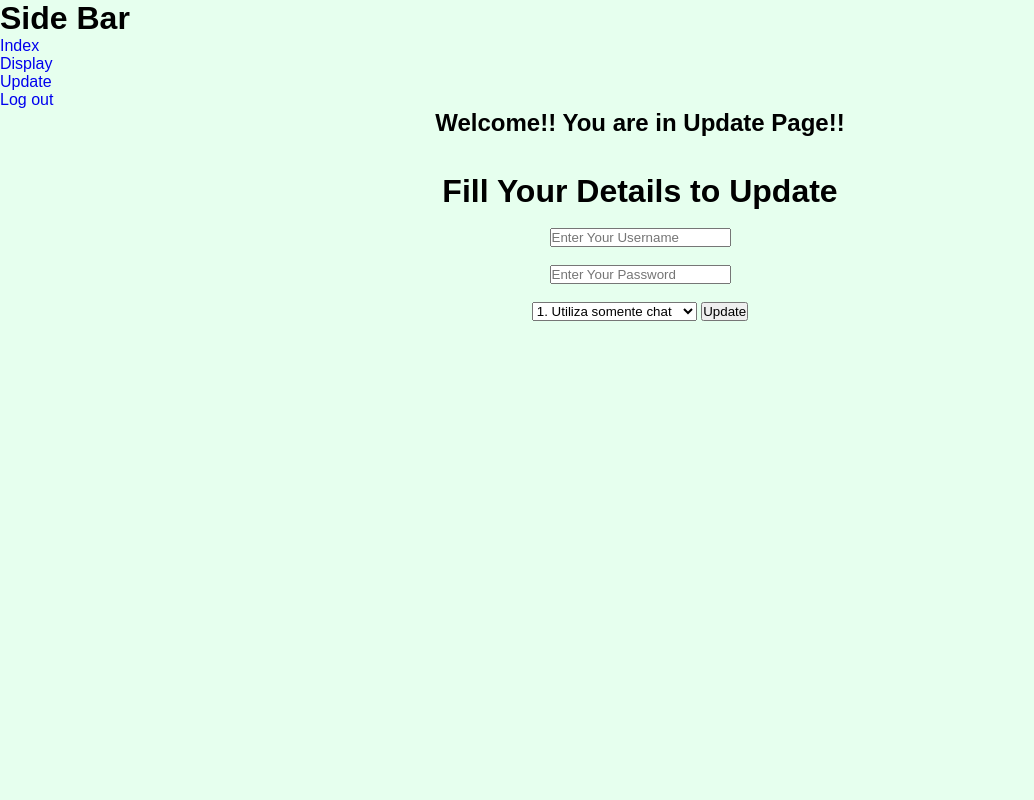
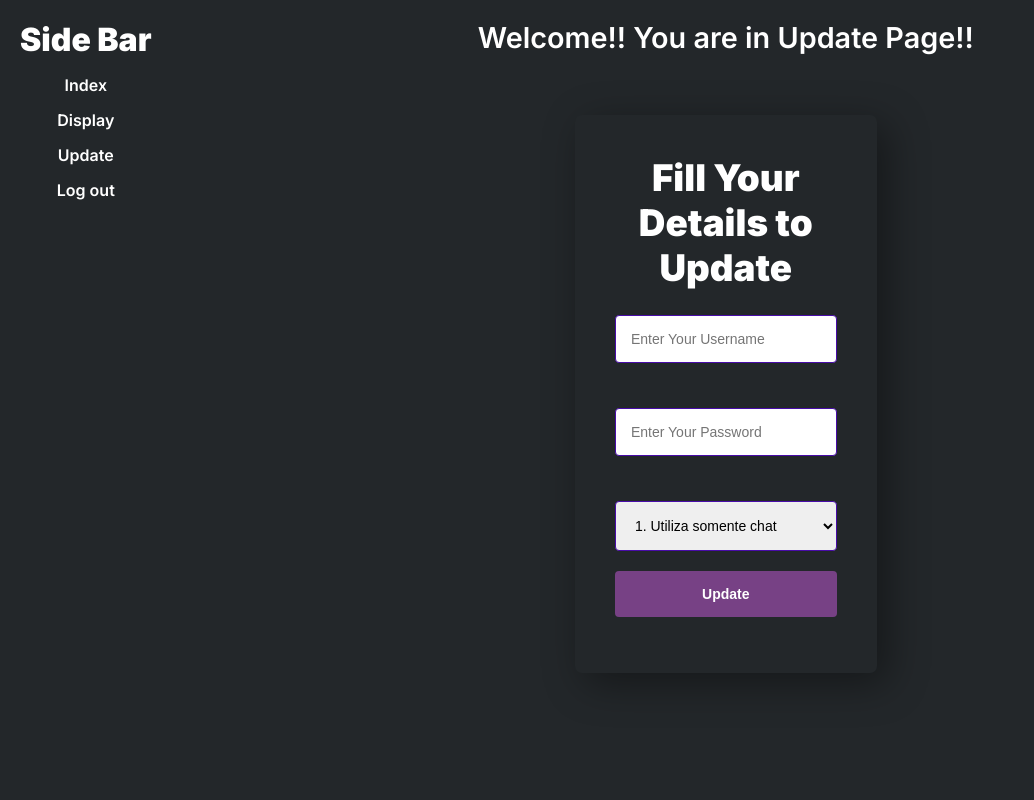
Before and after one commit to rabelzx/FRC-FGA-2023-2, a Flask app: page /update in a window 1280 px wide. Shown: the whole page, without its empty margins (0-1034 px from the left). Run offline with Flask 3, Linux system fonts and the light colour scheme; the visitor is signed in with stand-in values (Sample User, id 1); some libraries are stand-ins or nearby versions.

Commit message:
estiliza páginas

```diff
--- /dev/null
+++ b/static/lo/re/update.css
@@ -0,0 +1,126 @@
+@import url('https://fonts.googleapis.com/css2?family=Inter:wght@100;200;300;400;500;600;700;800;900&display=swap');
+
+body {
+    font-family: 'Inter', sans-serif;
+    margin: 0;
+    padding: 0;
+    color: white;
+}
+
+.one {
+    display: flex;
+    background-color: #23272a;
+    height: 100vh;
+}
+
+.two {
+    background-color: #23272a;
+    padding: 20px;
+    color: #fff;
+    text-align: center;
+}
+
+.two h1 {
+    font-weight: 900;
+    font-size: 2em;
+    margin: 0;
+}
+
+ul {
+    list-style-type: none;
+    padding: 0;
+}
+
+ul li {
+    margin-bottom: 15px;
+}
+
+ul li a {
+    text-decoration: none;
+    color: #fff;
+    font-weight: 600;
+    font-size: 16px;
+    transition: color linear 160ms;
+}
+
+ul li a:hover {
+    color: #58035e;
+}
+
+.content {
+    flex-grow: 1;
+}
+
+.topbar {
+    background-color: #23272a;
+    padding: 20px;
+    color: #fff;
+}
+
+.topbar h2 {
+    font-weight: 600;
+    font-size: 1.8em;
+    margin: 0;
+}
+
+.contentbar {
+    width: 20%;
+    background-color: #23272a;
+    border-radius: 7px;
+    padding: 40px;
+    box-shadow: 10px 10px 40px rgba(0, 0, 0, 0.4);
+    text-align: center;
+}
+
+.contentbar h1 {
+    font-weight: 900;
+    font-size: 2.3em;
+    margin: 0;
+    color: #fff;
+}
+
+.contentbar form {
+    width: 100%;
+}
+
+.contentbar label {
+    font-size: 16px;
+    font-weight: 600;
+    color: #555;
+}
+
+.contentbar input,
+.contentbar select {
+    padding: 15px;
+    font-size: 14px;
+    border: 1px solid #480ca8;
+    margin-bottom: 20px;
+    margin-top: 5px;
+    border-radius: 4px;
+    transition: border linear 160ms;
+    outline: none;
+    width: 100%;
+}
+
+.contentbar input:focus,
+.contentbar select:focus {
+    border: 1px solid #58035e;
+}
+
+.btn {
+    background-color: #774185;
+    color: #fff;
+    font-size: 16px;
+    font-weight: 800;
+    border: none !important;
+    padding: 15px;
+    transition: background-color linear 160ms;
+    cursor: pointer;
+    margin: 0 !important;
+    width: 150px;
+}
+
+.btn:hover {
+    transform: scale(1.05);
+    background-color: #58035e;
+}
--- a/templates/login.html
+++ b/templates/login.html
@@ -2,7 +2,7 @@
     <head>
         <meta charset="UTF-8">
         <title> Login </title>
-        <link rel="stylesheet" href="../static/style.css">
+        <link rel="stylesheet" href="static\lo\re\login.css">
     </head>
     <body>
         <div class="logincontent" align="center">
--- a/templates/update.html
+++ b/templates/update.html
@@ -1,7 +1,7 @@
 <html lang="en">
     <head>
         <title>update</title>
-        <link rel="stylesheet" href="../static/style.css">
+        <link rel="stylesheet" href="static\lo\re\update.css">
     </head>
     <body bgcolor="#e6ffee">
         <div class="one">
```
Also changed, not shown: static/lo/re/login.css (added, +91 -0 lines).
